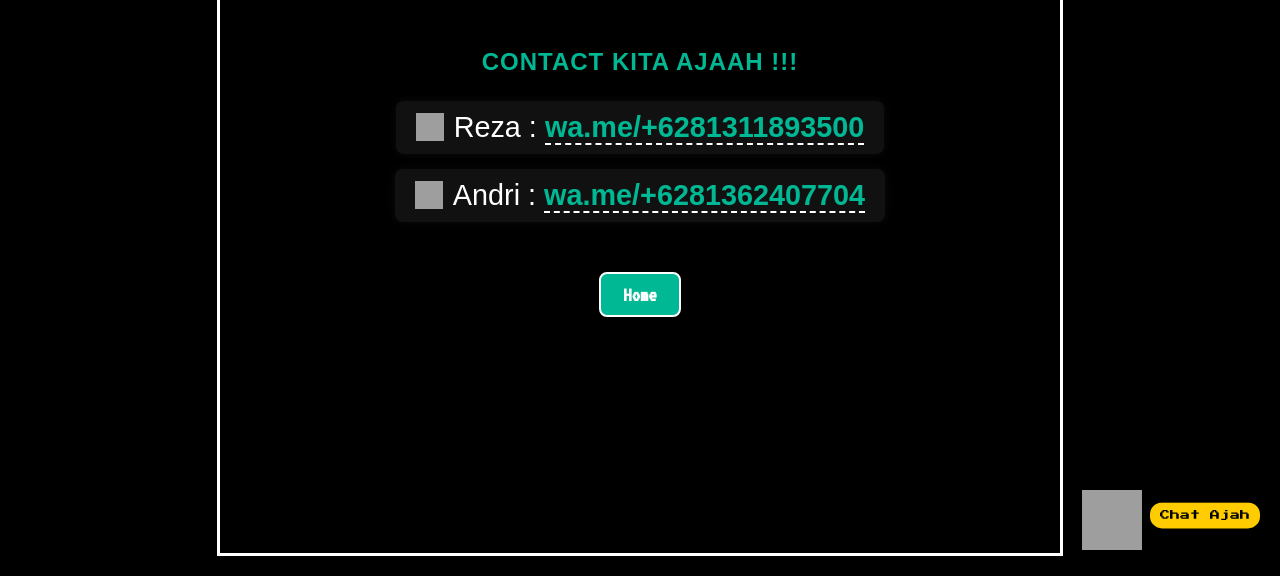
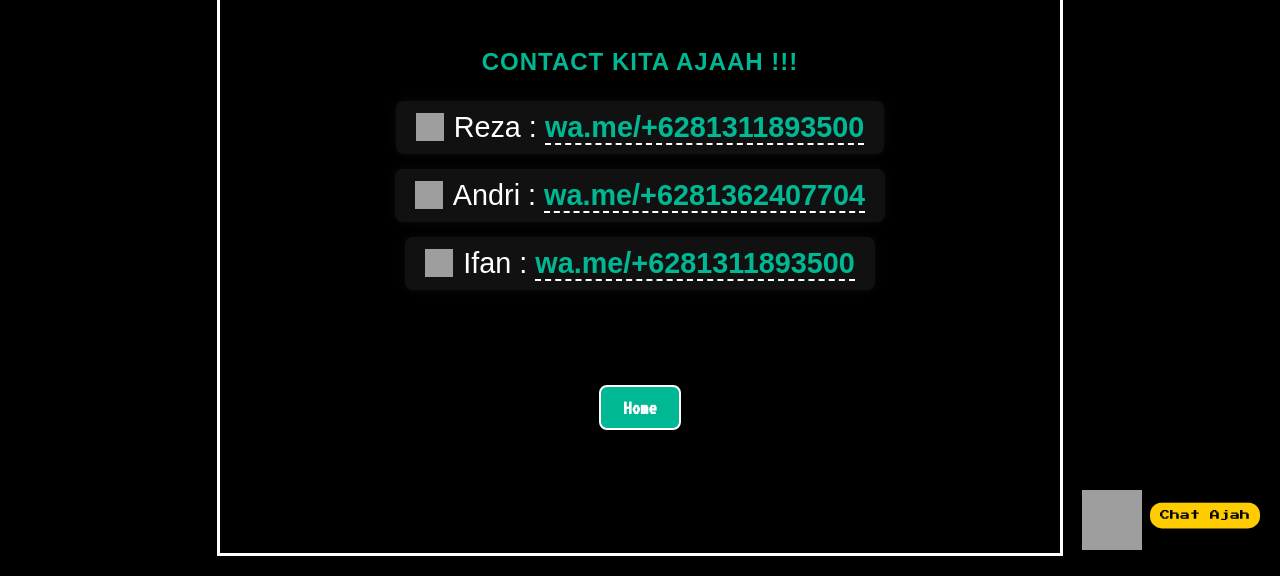
Before and after one commit to Yodu-Reza-hasny/andri-ajah, a plain HTML site: page contact.html in a window 1280 px wide. Shown: the part 230-806 px from the top of the page. Drawn offline with Linux system fonts and the light colour scheme; grey boxes are pictures that could not be loaded.

Commit message:
Add contact for Ifan with WhatsApp link

```diff
--- a/contact.html
+++ b/contact.html
@@ -136,6 +136,12 @@
           <img src="https://i.imgur.com/mrbp2jH.png" alt="Phone Icon">
           <span>Andri : <a href="https://wa.me/6281362407704" target="_blank">wa.me/+6281362407704</a></span>
         </div>
+
+              <div class="contact-list">
+        <div class="contact-person">
+          <img src="https://i.imgur.com/mrbp2jH.png" alt="Phone Icon">
+          <span>Ifan : <a href="https://wa.me/+6281293814619" target="_blank">wa.me/+6281311893500</a></span>
+        </div>
       </div>
 
       <div class="contact-nav">
```
